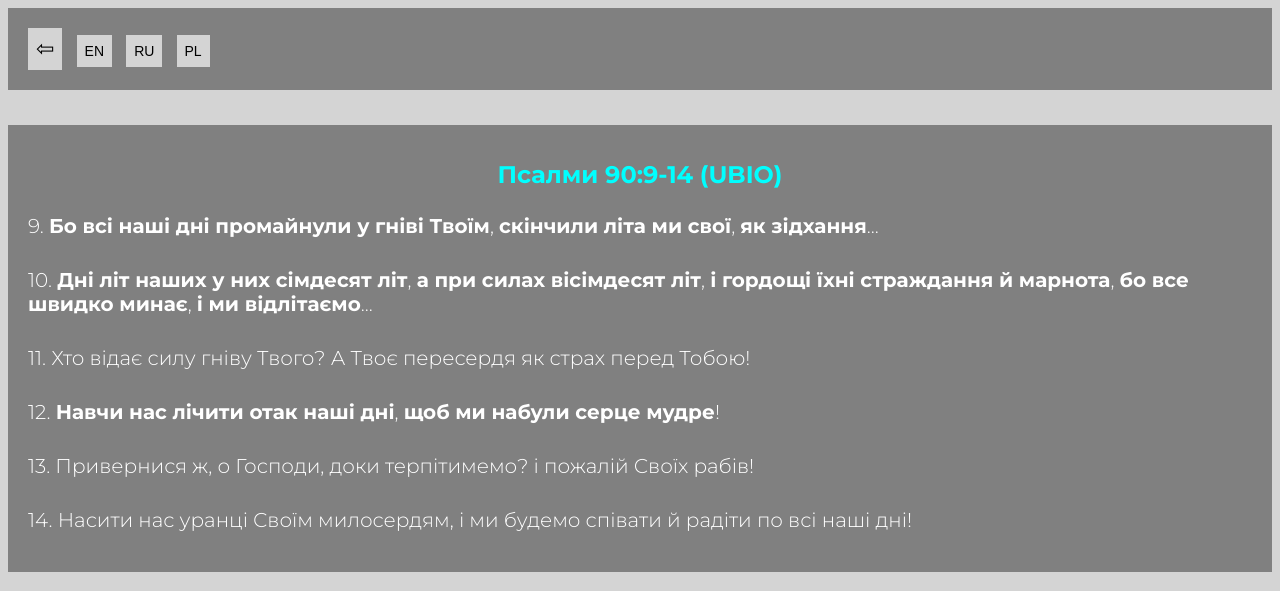
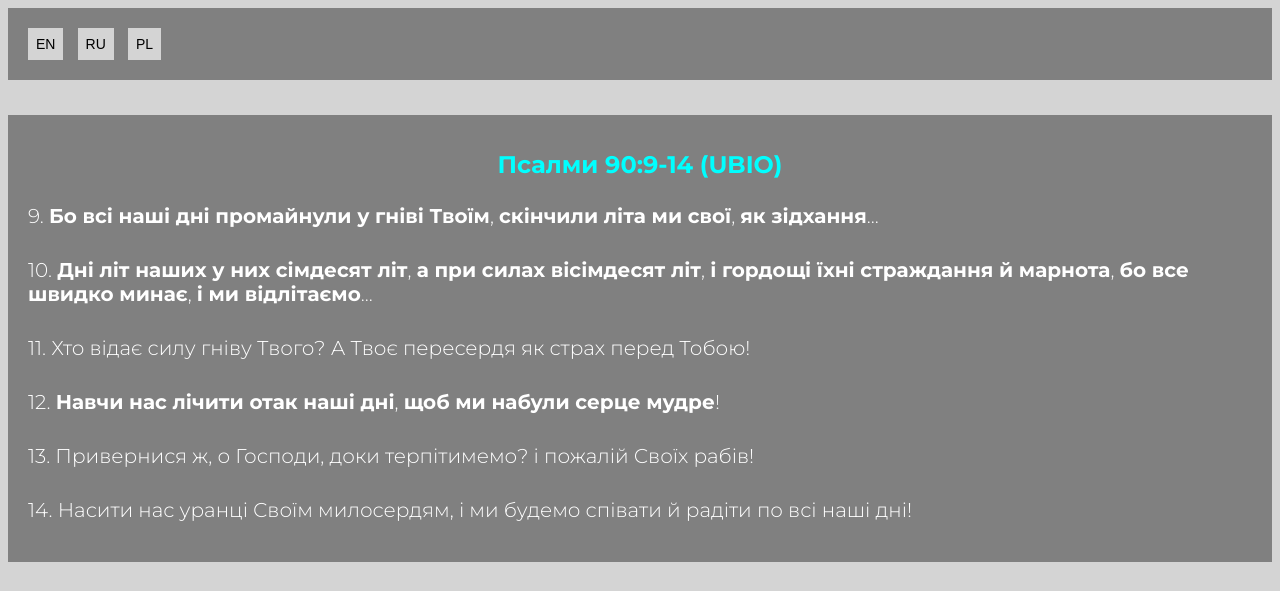
Before and after one commit to j-fullstack-d/Bible-Verses-grey--UA, a plain HTML site: page index.html in a window 1280 px wide. Shown: the top 591 px of the page. Drawn offline with Linux system fonts and the light colour scheme.

Commit message:
arrow-back deleted

```diff
--- a/index.html
+++ b/index.html
@@ -13,7 +13,6 @@
 <body class="body">
   <main class="main">
     <section class="section">
-      <button class="section__button"><a class="section__button--link" href="https://mr-front-end-dev.github.io/Bible-Verses-Psalms--UA/"><span class="section__button--size">&#x21e6;</span></a></button>
       <button class="section__button"><a class="section__button--link" href="https://mr-front-end-dev.github.io/Bible-Verses-grey--EN/">EN</a></button>
       <button class="section__button"><a class="section__button--link" href="https://mr-front-end-dev.github.io/Bible-Verses-grey--RU/">RU</a></button>
       <button class="section__button"><a class="section__button--link" href="https://mr-front-end-dev.github.io/Bible-Verses-grey--PL/">PL</a></button>
```
